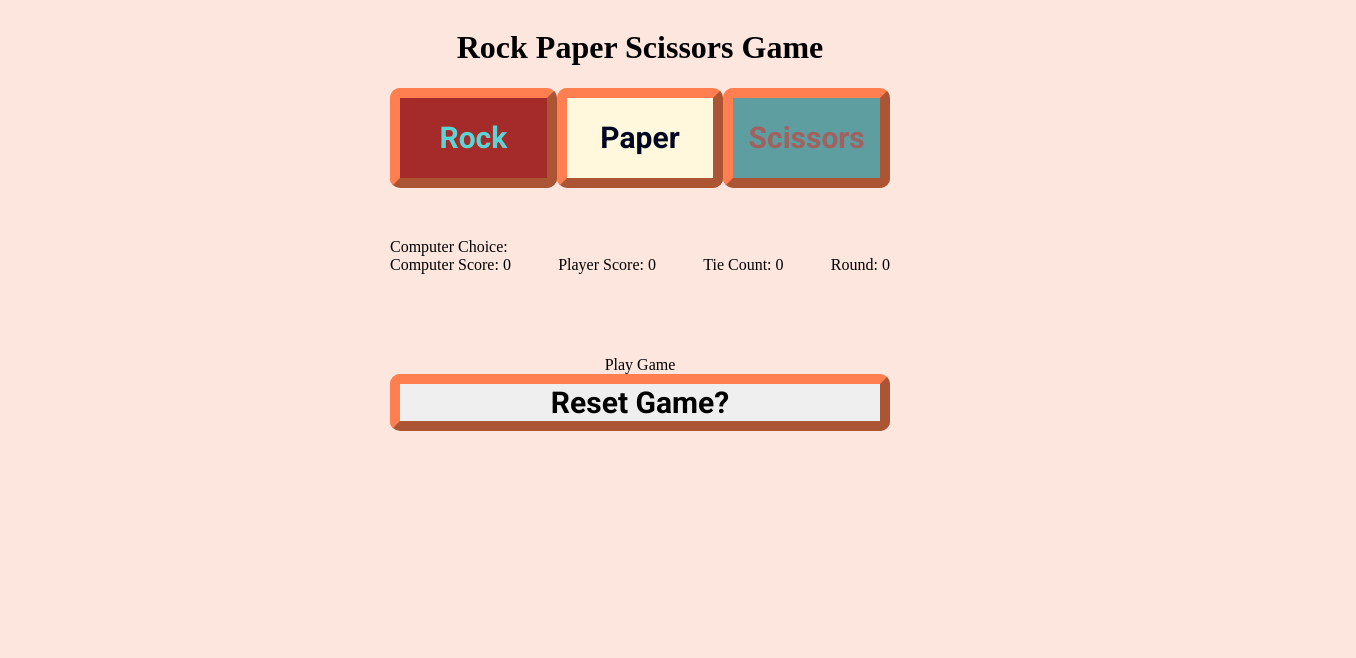
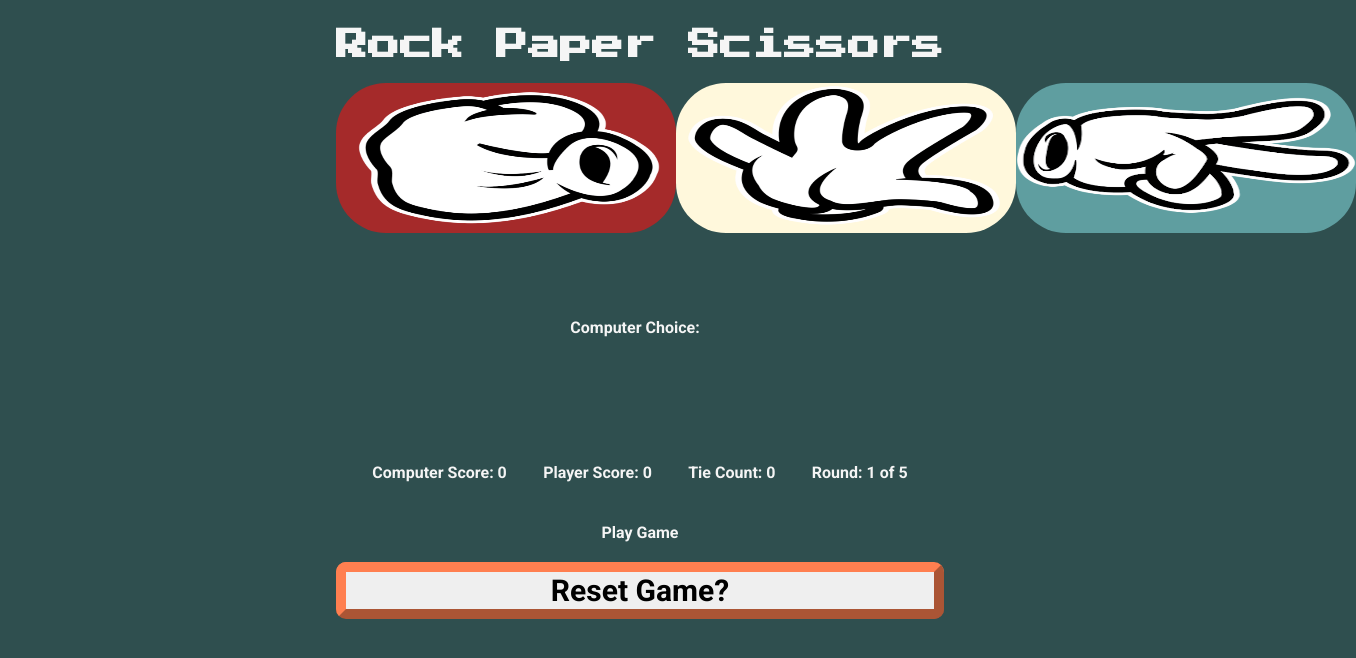
Before and after one commit to mpphelps/RockPaperScissors, a plain HTML site: page index.html in a window 1280 px wide. Shown: the whole page, 1356 px wide, since content can reach past the window. Drawn offline with Linux system fonts and the light colour scheme.

Commit message:
updated UI with image

```diff
--- a/RPS_game.js
+++ b/RPS_game.js
@@ -11,7 +11,9 @@ function computerPlay() {
     //calculates a random number from 0 to 2, and selects an option from the RPS string array
     let randomNumber = Math.floor(Math.random()*3);
     console.log("computerChoice: ", RPS[randomNumber]);
-    computerChoice_element.textContent = RPS[randomNumber];
+    //computerChoice_element.textContent = RPS[randomNumber];
+    computerChoice_img.src = `Images/${RPS[randomNumber]}.png`
+    //computerChoice_element.appendChild(computerChoice_img);
     return RPS[randomNumber];
 }
 
@@ -73,11 +75,6 @@ function playGame(playerChoice){
         console.log("Round ", roundNumber,": ", roundOutcome);
         console.log("Player Score: ", playerScore, "Computer Score: ", computerScore)
 
-        computerScore_element.textContent = computerScore;
-        playerScore_element.textContent = playerScore;
-        tieCount_element.textContent = tieCount;
-        roundNumber_element.textContent = roundNumber;
-
         // if game rounds = 5 then check who is winner
         console.log("roundNumber: ", roundNumber, "gameRounds: ", gameRounds);
         if (roundNumber === gameRounds) {
@@ -90,6 +87,11 @@ function playGame(playerChoice){
             }
         }
         roundNumber+=1;
+        if (roundNumber>gameRounds){roundNumber_element.textContent = "Game Over"}
+        else {roundNumber_element.textContent = roundNumber + " of " + gameRounds;}
+        computerScore_element.textContent = computerScore;
+        playerScore_element.textContent = playerScore;
+        tieCount_element.textContent = tieCount;
     }
 
 }
@@ -103,8 +105,9 @@ function resetGame() {
     computerScore_element.textContent = computerScore;
     playerScore_element.textContent = playerScore;
     tieCount_element.textContent = tieCount;
-    roundNumber_element.textContent = roundNumber;
-    computerChoice_element.textContent = "";
+    roundNumber_element.textContent = roundNumber + " of " + gameRounds;;
+    //computerChoice_element.textContent = "";
+    computerChoice_img.src = "";
 }
 
 
@@ -133,3 +136,7 @@ const roundNumber_element = document.querySelector('#roundNumber');
 const tieCount_element = document.querySelector('#tieCount');
 const gameResult_element = document.querySelector('#gameResult');
 const computerChoice_element = document.querySelector('#computerChoice');
+const computerChoice_img = document.querySelector("#computerImg");
+
+//initialize game round
+roundNumber_element.textContent = roundNumber + " of " + gameRounds;
--- a/index.html
+++ b/index.html
@@ -8,18 +8,21 @@
     </head>
     <body>
         <div id="main">
-            <h1 style="text-align: center;">
-                Rock Paper Scissors Game
+            <h1 id="header1">
+                Rock Paper Scissors
             </h1>
             <!---<p>To play, open console and type playGame()</p>--->
 
             <div class="gameContainer">
-                <button class="gameButton" id="btnRock">Rock</button>
-                <button class="gameButton" id="btnPaper">Paper</button>
-                <button class="gameButton" id="btnScissors">Scissors</button>
+                <input type="image" src="Images/Rock.png" name="Rock" class="gameButton" id="btnRock" />
+                <input type="image" src="Images/Paper.png" name="Paper" class="gameButton" id="btnPaper" />
+                <input type="image" src="Images/Scissors.png" name="Scissors" class="gameButton" id="btnScissors" />
             </div>
-            <div>
-                Computer Choice: <span id="computerChoice"></span>
+            <div id="computerChoice">
+                <div style="align-self: center; padding-right: 10px;">
+                    Computer Choice:
+                </div>
+                <img src="" alt="" id="computerImg" >
             </div>
             <div class="resultsContainer">
                 <div>
@@ -32,13 +35,13 @@
                     Tie Count: <span id="tieCount">0</span>
                 </div>
                 <div>
-                    Round: <span id="roundNumber">0</span>
+                    Round: <span id="roundNumber"></span>
                 </div>
             </div>
             <div id="gameResult" style="text-align: center;">
                 Play Game
             </div>
-            <button class="gameButton" id="btnResetGame">Reset Game?</button>
+            <button class="resetButton" id="btnResetGame">Reset Game?</button>
         </div>
     </body>
 </html>
--- a/styles.css
+++ b/styles.css
@@ -1,35 +1,66 @@
 @import url('https://fonts.googleapis.com/css2?family=Roboto:wght@400;700&display=swap');
+@import url('https://fonts.googleapis.com/css2?family=Press+Start+2P&display=swap');
+
+html {
+    margin: 0;
+    height: auto;
+}
 
 body {
-    background-color: rgb(253, 230, 222);
+    background-color:darkslategray;
     display: flex;
-    align-content: center;
+    font-family: Roboto;
+    color: whitesmoke;
+    font-weight: bold;
+
+}
+
+#header1 {
+    text-align: center;
+    font-family: 'Press Start 2P', cursive;
+    color: whitesmoke
 }
 
 #main {
     margin: auto;
     display: flex;
     flex-direction: column;
-    align-content: center;
+    max-width: 700px;
 
 }
 
 .gameContainer {
-    width: 500px;
     height: 150px;
     display: flex;
+    justify-content: space-evenly;
 
 }
 
+#computerChoice {
+    display: flex;
+    justify-content: center;
+    height: 150px;
+    padding: 20px;
+}
+
 .resultsContainer {
-    width: 500px;
     height: 100px;
     display: flex;
     flex-direction: row;
-    justify-content: space-between;
+    justify-content: space-evenly;
+    align-items: center;
 }
 
-button {
+.gameButton {
+    border-radius: 50px;
+}
+
+.gameButton:hover {
+    transform: scale(1.1);
+    transition: all .3s;
+}
+
+.resetButton {
     flex: 1;
     height: 100px;
     font-family: Roboto;
@@ -39,7 +70,7 @@ button {
     border-style: revert;
     border-radius: 10px;
     border-width: 10px;
-
+    margin-top: 20px;
 }
 
 #btnRock {
```
Also changed, not shown: Images/Paper.png (added), Images/Rock.png (added), Images/Scissors.png (added).
